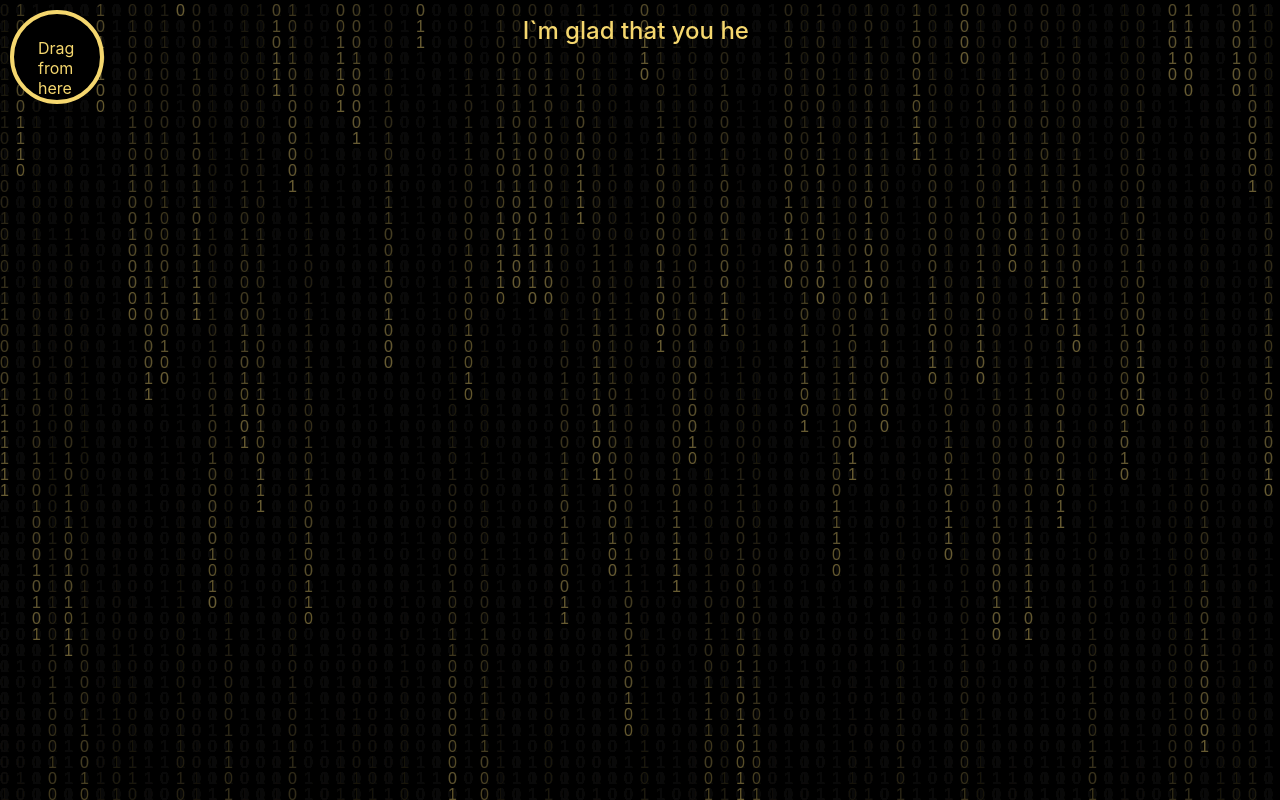
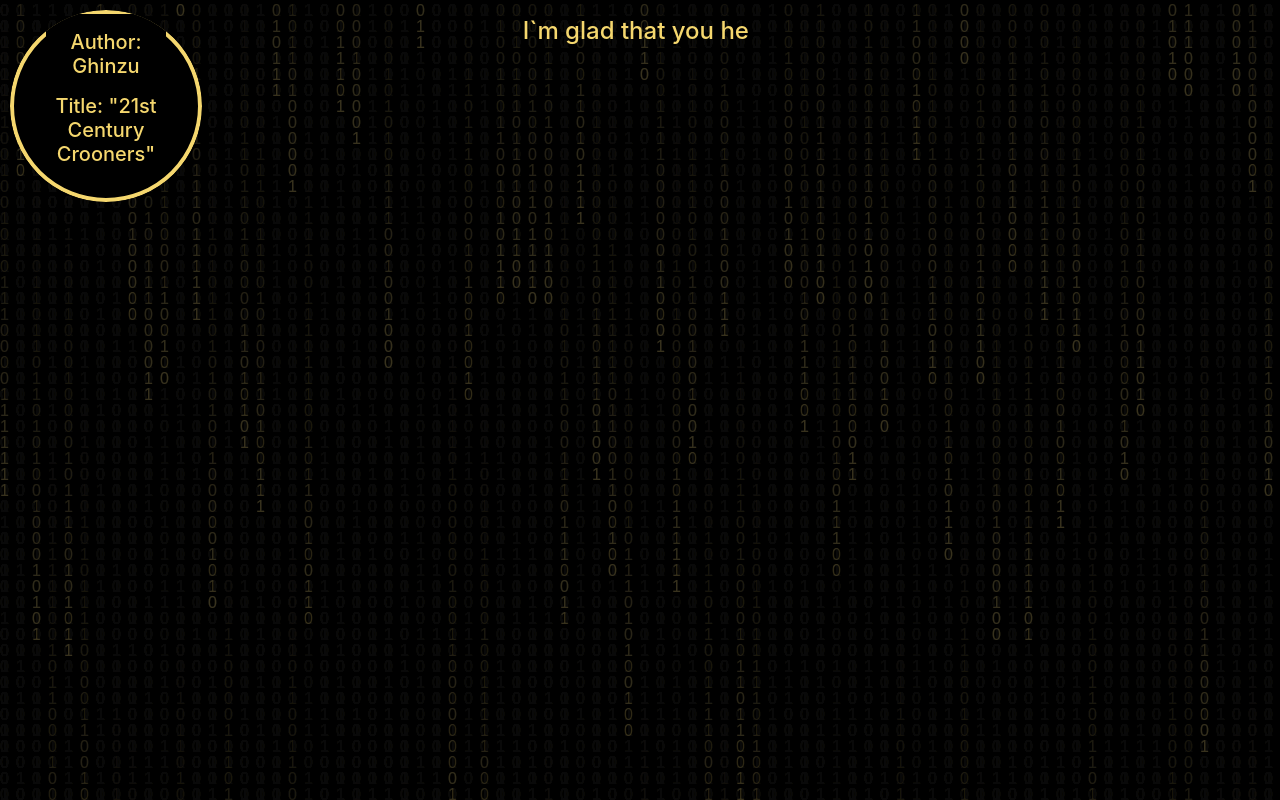
Before and after one commit to Zhark10/AboutMe, a React app: page / in a window 1280 px wide. Built offline with nearby package versions, Linux system fonts and the light colour scheme.

Commit message:
player updated

```diff
--- a/src/pages/MainPart/content/Header/components/audio-player/audio-player.css
+++ b/src/pages/MainPart/content/Header/components/audio-player/audio-player.css
@@ -10,8 +10,8 @@
 }
 
 .player {
-    height: 15vw;
-    width: 13vw;
+    height: 15vh;
+    width: 15vh;
     background: #000;
     cursor: pointer;
 }
--- a/src/pages/MainPart/content/Header/components/audio-player/audio-player.tsx
+++ b/src/pages/MainPart/content/Header/components/audio-player/audio-player.tsx
@@ -1,60 +1,70 @@
-import React, { FC, useEffect, useState, useRef, useContext } from 'react';
-import './audio-player.css';
-import ReactCardFlip from 'react-card-flip';
-import NoteSvg from '../note-svg/note-svg';
-import { initAudioPlayer } from '../../../../../../utils/player';
-import { TRACKS } from '../../models/models';
-import { ITrack } from '../../models/models.types';
-import { ColorContext } from '../../../../../../ColorProvider';
-import Loader from 'react-loader-spinner';
-import { COLORS } from '../../../../../../global/colors';
+import React, { FC, useEffect, useState, useRef, useContext } from "react";
+import "./audio-player.css";
+import ReactCardFlip from "react-card-flip";
+import NoteSvg from "../note-svg/note-svg";
+import { initAudioPlayer } from "../../../../../../utils/player";
+import { TRACKS } from "../../models/models";
+import { ITrack } from "../../models/models.types";
+import { ColorContext } from "../../../../../../ColorProvider";
+import Loader from "react-loader-spinner";
+import { COLORS } from "../../../../../../global/colors";
 
 const AudioPlayer: FC = () => {
-    const audio: React.RefObject<HTMLAudioElement> = useRef(null)
-    const canvas: React.RefObject<HTMLCanvasElement> = useRef(null)
+  const audio: React.RefObject<HTMLAudioElement> = useRef(null);
+  const canvas: React.RefObject<HTMLCanvasElement> = useRef(null);
 
-    const { theme: [color, setColor] } = useContext(ColorContext as any);
+  const {
+    theme: [color, setColor],
+  } = useContext(ColorContext as any);
   const [isFlipped, setFlipped] = useState(false);
   const [track, setTrack] = useState(null as ITrack | null);
-    const isBrowserSupported = !!((window as any).AudioContext || (window as any).webkitAudioContext);
+  const isBrowserSupported = !!(
+    (window as any).AudioContext || (window as any).webkitAudioContext
+  );
 
   useEffect(() => {
-        const isAudioLoaded = isBrowserSupported && track && track.src && audio && canvas;
+    const isAudioLoaded =
+      isBrowserSupported && track && track.src && audio && canvas;
     if (isAudioLoaded) {
-            initAudioPlayer(track!.src, canvas, setColor, audio)
+      initAudioPlayer(track!.src, canvas, setColor, audio);
       setTimeout(() => {
         setFlipped(true);
         setTimeout(() => setFlipped(false), 4000);
       }, 4000);
     } else {
       let current = TRACKS[Math.floor(Math.random() * TRACKS.length)];
-            setTrack(current)
+      setTrack(current);
     }
   }, [track, setColor, isBrowserSupported]);
 
   const handleClick = (e: any) => {
     e.preventDefault();
-        setFlipped(isFlipped => !isFlipped);
-    }
+    setFlipped((isFlipped) => !isFlipped);
+  };
 
-    return (
-        isBrowserSupported ?
-            track ?
-                <ReactCardFlip isFlipped={isFlipped} flipDirection="horizontal" >
+  return isBrowserSupported ? (
+    track ? (
+      <ReactCardFlip isFlipped={isFlipped} flipDirection="horizontal">
         <div className="player" onClick={handleClick}>
-                        <div className="music-title" style={{ color }}>My top music today</div>
+          {/* <div className="music-title" style={{ color }}>
+            My top music today
+          </div> */}
           <canvas ref={canvas} />
           <audio ref={audio} autoPlay />
         </div>
         <div className="player" onClick={handleClick}>
           <div className="back-side-flip">
-                            <div className="music-title" style={{ color }}>Author: {track!.author}</div>
-                            <div className="music-title" style={{ color }}>Title: "{track!.title}"</div>
+            <div className="music-title" style={{ color }}>
+              Author: {track!.author}
+            </div>
+            <div className="music-title" style={{ color }}>
+              Title: "{track!.title}"
+            </div>
             <NoteSvg color={color} />
           </div>
         </div>
       </ReactCardFlip>
-                :
+    ) : (
       <div className="player">
         <Loader
           type="Audio"
@@ -64,9 +74,10 @@ const AudioPlayer: FC = () => {
           timeout={3000} //3 secs
         />
       </div>
-            :
+    )
+  ) : (
     <div>Unsupported</div>
   );
-}
+};
 
 export default AudioPlayer;
--- a/src/pages/MainPart/content/Header/components/draggable-player/draggable-player.css
+++ b/src/pages/MainPart/content/Header/components/draggable-player/draggable-player.css
@@ -4,10 +4,11 @@
     border: 4px solid rgba(245, 215, 110, 1);
     color: rgba(245, 215, 110, 1);
     background-color: #000;
-    width: 3vw;
-    height: 3vw;
+    height: 15vh;
+    width: 15vh;
     border-radius: 50%;
     position: absolute;
-    padding: 24px;
+    padding: 32px;
     font-size: 16px;
+    clip-path: circle();
 }
--- a/src/pages/MainPart/content/Header/components/draggable-player/draggable-player.tsx
+++ b/src/pages/MainPart/content/Header/components/draggable-player/draggable-player.tsx
@@ -1,6 +1,7 @@
 import React from 'react';
 import './draggable-player.css';
 import Draggable from 'react-draggable';
+import AudioPlayer from '../audio-player/audio-player';
 
 const DraggablePlayer = () => {
     return (
@@ -8,7 +9,8 @@ const DraggablePlayer = () => {
             handle=".handle-player"
             defaultPosition={{ x: 10, y: 10 }}>
             <div className='draggable-player'>
-                <div className="handle-player">Drag from here</div>
+                {/* <div className="handle-player">Drag from here</div> */}
+                <AudioPlayer />
             </div>
         </Draggable>
     )
--- a/src/utils/matrix.ts
+++ b/src/utils/matrix.ts
@@ -30,7 +30,7 @@ export const matrixRun = (canvas: React.RefObject<HTMLCanvasElement>) => {
     }
 
     function showLetters() {
-        ctx.fillStyle = 'rgba(245, 215, 110, 0.4)';
+        ctx.fillStyle = 'rgba(245, 215, 110, 0.2)';
         ctx.font = font_size + "px arial";
 
         for (let i = 0; i < drops.length; i++) {
--- a/src/utils/player.ts
+++ b/src/utils/player.ts
@@ -3,8 +3,8 @@ import { COLORS } from "../global/colors";
 const INITIAL = {
     bars: 150,
     bar_width: 5,
-    canvasWidth: window.innerWidth / 7.8,
-    canvasHeight: window.innerWidth / 8,
+    canvasWidth: window.innerHeight * 0.15,
+    canvasHeight: window.innerHeight * 0.15,
     lineColor: COLORS.main,
 }
 
@@ -38,12 +38,12 @@ function animationLooper(canvasRef: React.RefObject<HTMLCanvasElement>, analyser
     canvas.height = INITIAL.canvasHeight;
 
     // style the background
-    ctx!.fillRect(0, 0, INITIAL.canvasWidth, INITIAL.canvasHeight);
+    ctx?.fillRect(0, 0, INITIAL.canvasWidth, INITIAL.canvasHeight);
     ctx!.fillStyle = COLORS.main;
 
     //draw a circle
-    ctx!.beginPath();
-    ctx!.stroke();
+    ctx?.beginPath();
+    ctx?.stroke();
 
     analyser.getByteFrequencyData(frequency_array);
     for (let i: number = 0; i < INITIAL.bars; i++) {
@@ -51,8 +51,8 @@ function animationLooper(canvasRef: React.RefObject<HTMLCanvasElement>, analyser
         //divide a circle into equal parts
         const rads = Math.PI * 2 / INITIAL.bars;
 
-        const bar_height = frequency_array[i] * 0.23;
-        const randomRadius = frequency_array[20] * 0.23;
+        const bar_height = frequency_array[i] * 0.13;
+        const randomRadius = frequency_array[20] * 0.13;
 
         // if(frequency_array[])
         if (randomRadius < 36) {
```
Lines whose indentation alone changed are shown as unchanged.
